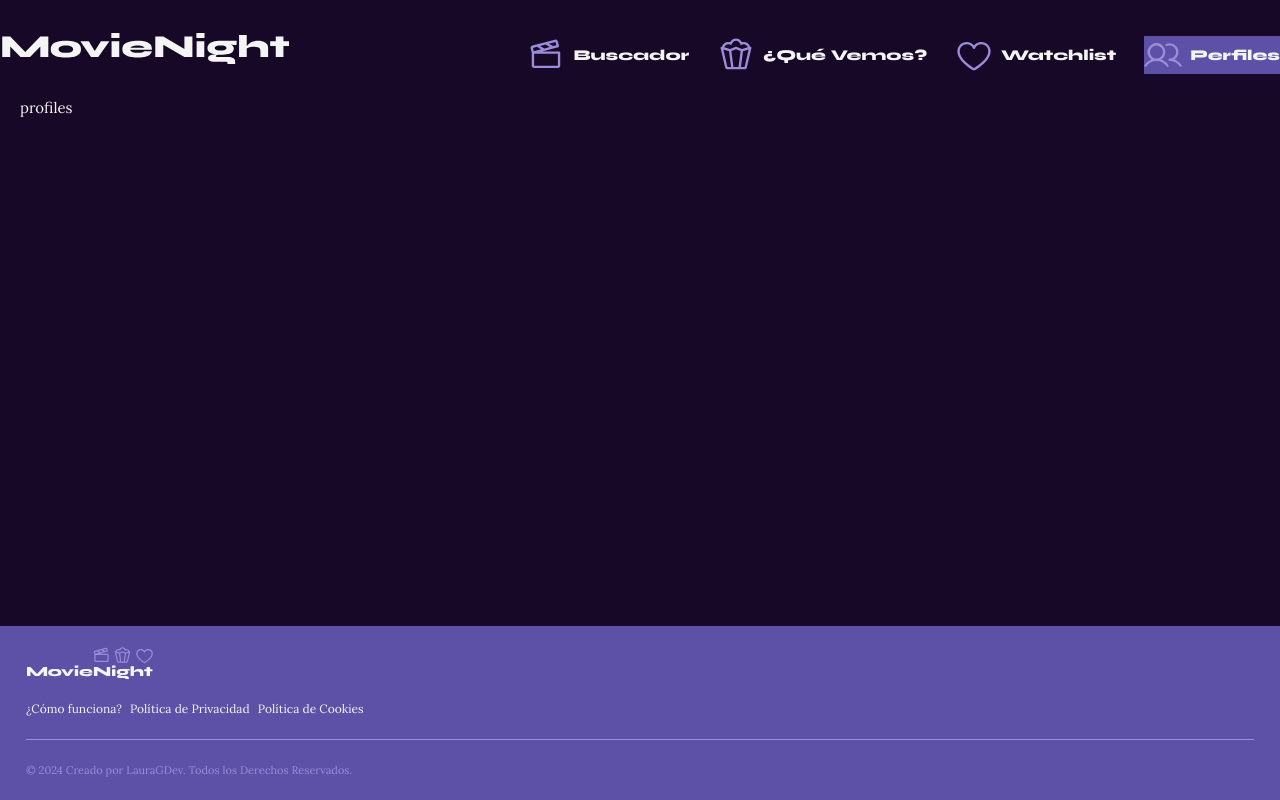
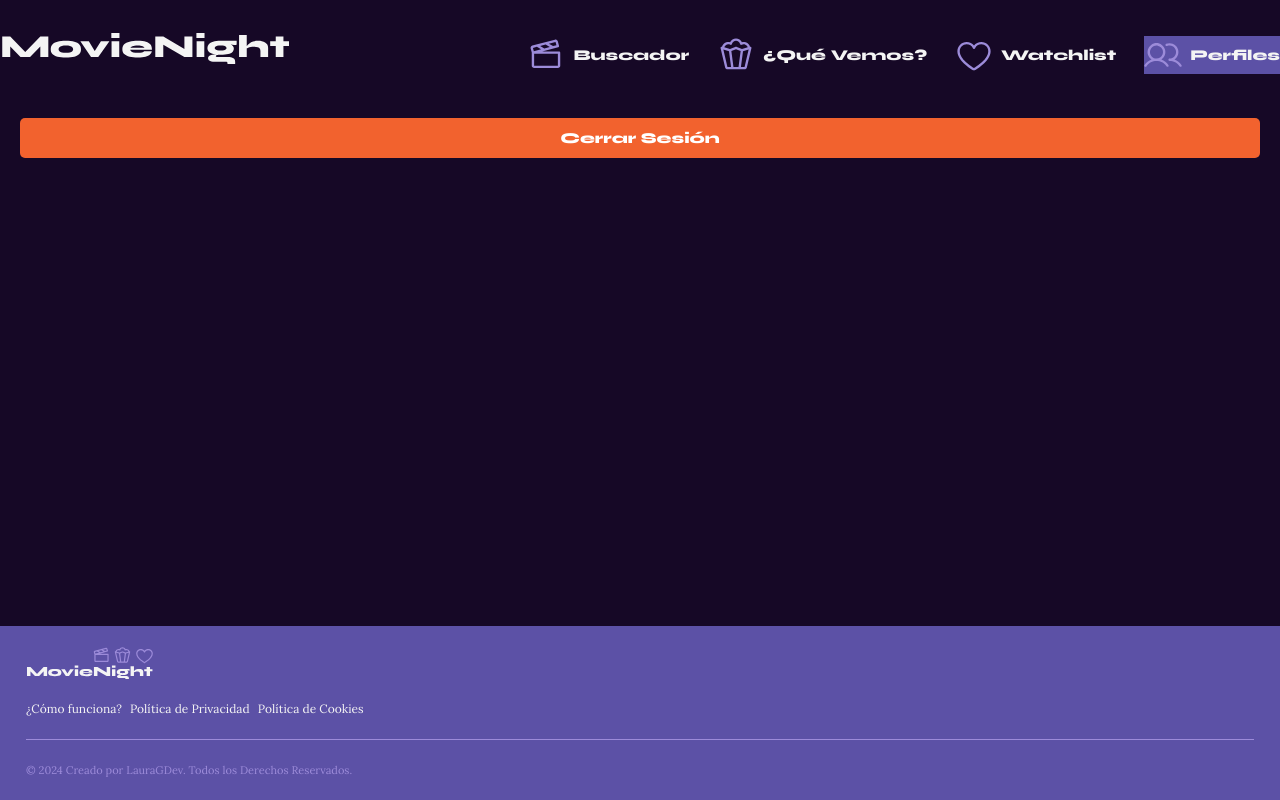
Before and after one commit to LauraGDev/MovieNight-Front, a React (Vite) app: page /perfiles in a window 1280 px wide. Built offline with nearby package versions, Linux system fonts and the light colour scheme.

Commit message:
add logout button to profile section

```diff
--- a/src/pages/Profiles.jsx
+++ b/src/pages/Profiles.jsx
@@ -1,10 +1,24 @@
+import { useNavigate } from "react-router-dom";
+import Button from "../components/buttons/Button";
 
 const Profiles = () => {
-  return (
-    <div>
-      profiles
-    </div>
-  )
-}
+    const navigate = useNavigate();
+    const logout = () => {
+        document.cookie = 'authToken=; expires=Thu, 01 Jan 1970 00:00:00 UTC; path=/;';
+        document.cookie = 'user=; expires=Thu, 01 Jan 1970 00:00:00 UTC; path=/;';
+        navigate("/");
+    }
 
-export default Profiles
+    return (
+        <section className="mt-5">
+            <Button
+                text="Cerrar Sesión"
+                color="accent"
+                styles="h-10"
+                onClick={logout}
+            />
+        </section>
+    );
+};
+
+export default Profiles;
```
